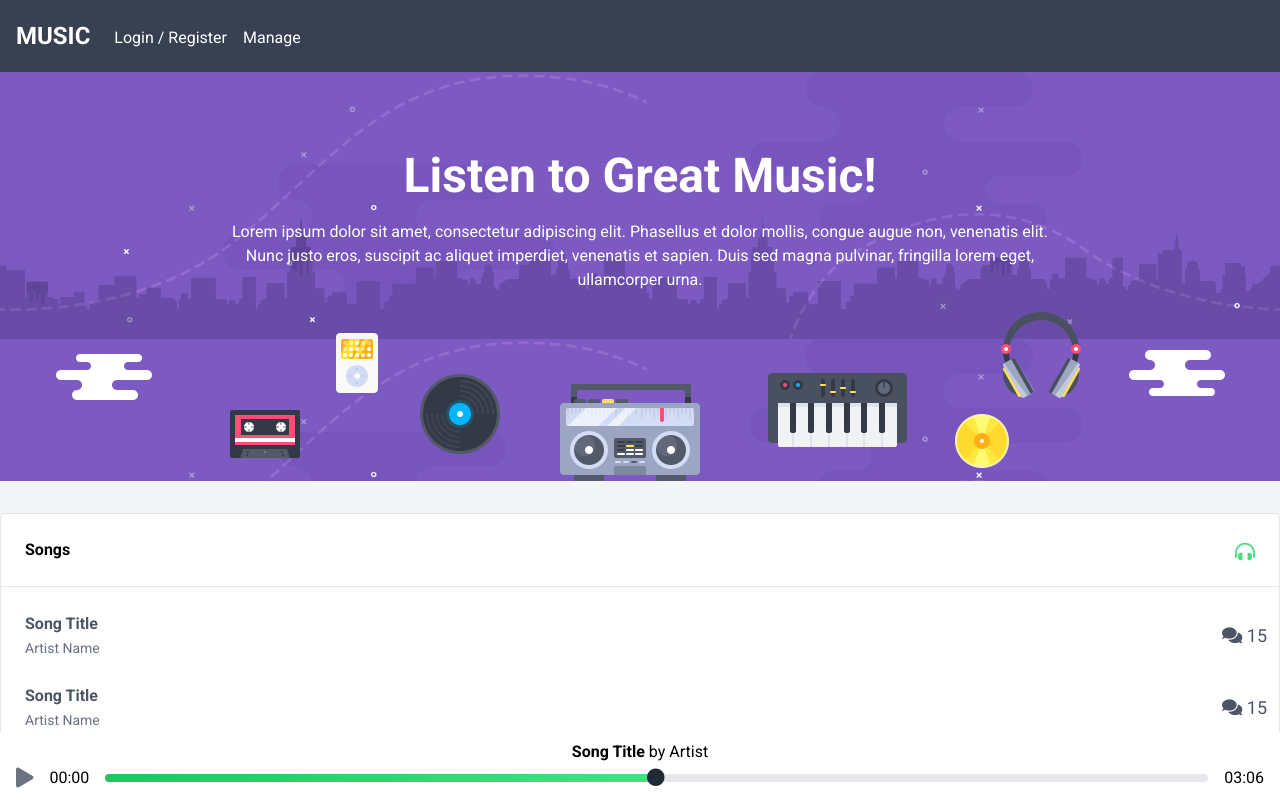
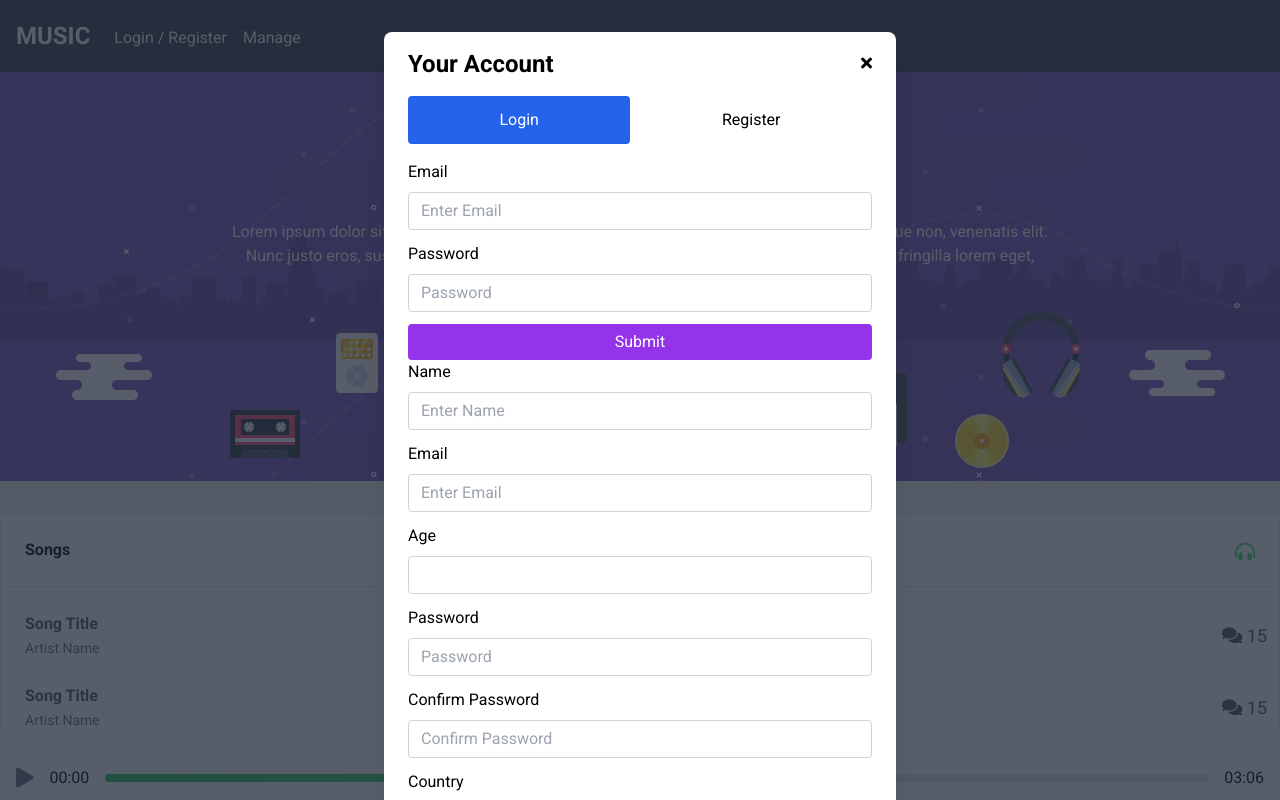
Before and after one commit to Sailwayfun/vue-play-the-music, a Vue app: page /about in a window 1280 px wide. Both pictures are taken after a click on the link "Login / Register". Shown: the top 800 px of the page. Built offline with nearby package versions, Linux system fonts and the light colour scheme.

Commit message:
feature: toggle auth modal

```diff
--- a/src/App.vue
+++ b/src/App.vue
@@ -1,6 +1,15 @@
 <script setup lang="ts">
 import AppHeader from './components/AppHeader.vue'
 import AppAuth from './components/AppAuth.vue'
+import { useModalStore } from './stores/modal'
+import { storeToRefs } from 'pinia'
+import { computed } from 'vue'
+
+const { isModalShown } = storeToRefs(useModalStore())
+
+const hiddenClass = computed(() => {
+  return isModalShown ? '' : 'hidden'
+})
 </script>
 
 <template>
@@ -271,7 +280,7 @@ import AppAuth from './components/AppAuth.vue'
   </div>
 
   <!-- Auth Modal -->
-  <app-auth />
+  <app-auth v-if="isModalShown" />
 </template>
 
 <style scoped></style>
--- a/src/components/AppAuth.vue
+++ b/src/components/AppAuth.vue
@@ -1,5 +1,5 @@
 <template>
-  <div class="fixed z-10 inset-0 overflow-y-auto hidden" id="modal">
+  <div class="fixed z-10 inset-0 overflow-y-auto" id="modal" :class="hiddenClass">
     <div
       class="flex items-end justify-center min-h-screen pt-4 px-4 pb-20 text-center sm:block sm:p-0"
     >
@@ -19,7 +19,7 @@
           <div class="flex justify-between items-center pb-4">
             <p class="text-2xl font-bold">Your Account</p>
             <!-- Modal Close Button -->
-            <div class="modal-close cursor-pointer z-50">
+            <div class="modal-close cursor-pointer z-50" @click="toggleAuthModal">
               <i class="fas fa-times"></i>
             </div>
           </div>
@@ -140,4 +140,14 @@
   </div>
 </template>
 
-<script setup lang="ts"></script>
+<script setup lang="ts">
+import { computed } from 'vue'
+import { useModalStore } from '@/stores/modal'
+import { storeToRefs } from 'pinia'
+const { isModalShown } = storeToRefs(useModalStore())
+const { toggleAuthModal } = useModalStore()
+
+const hiddenClass = computed(() => {
+  return isModalShown ? '' : 'hidden'
+})
+</script>
```
